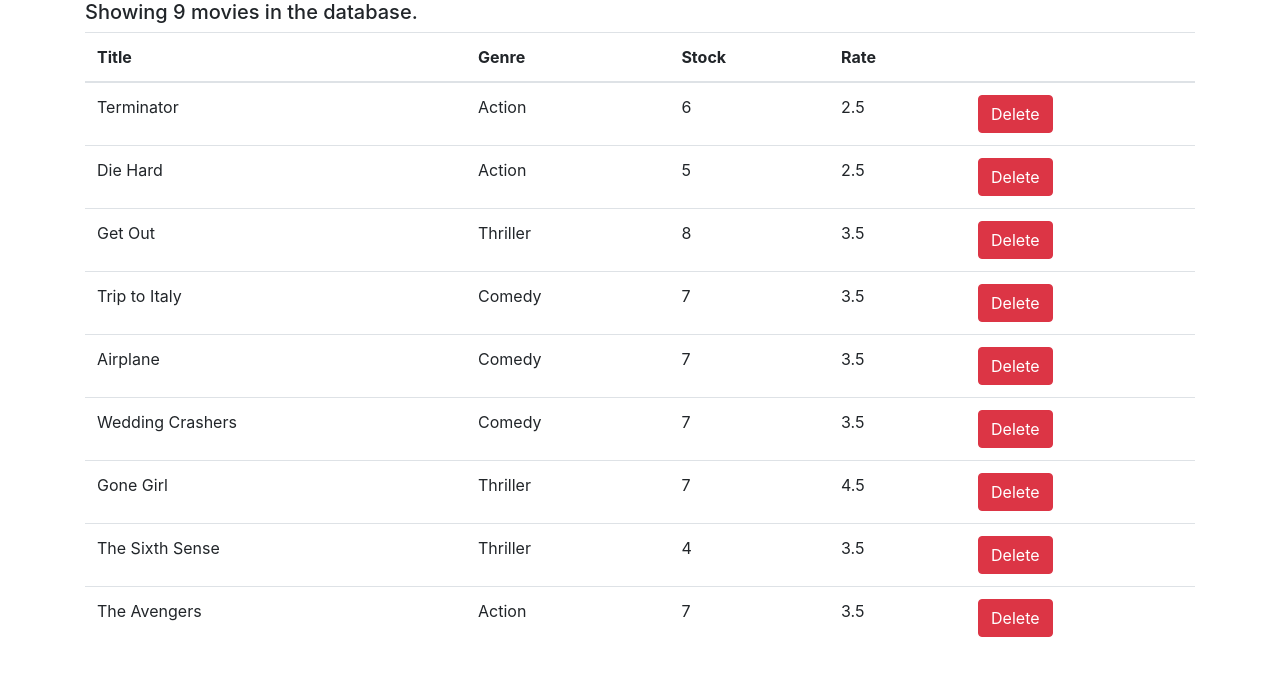
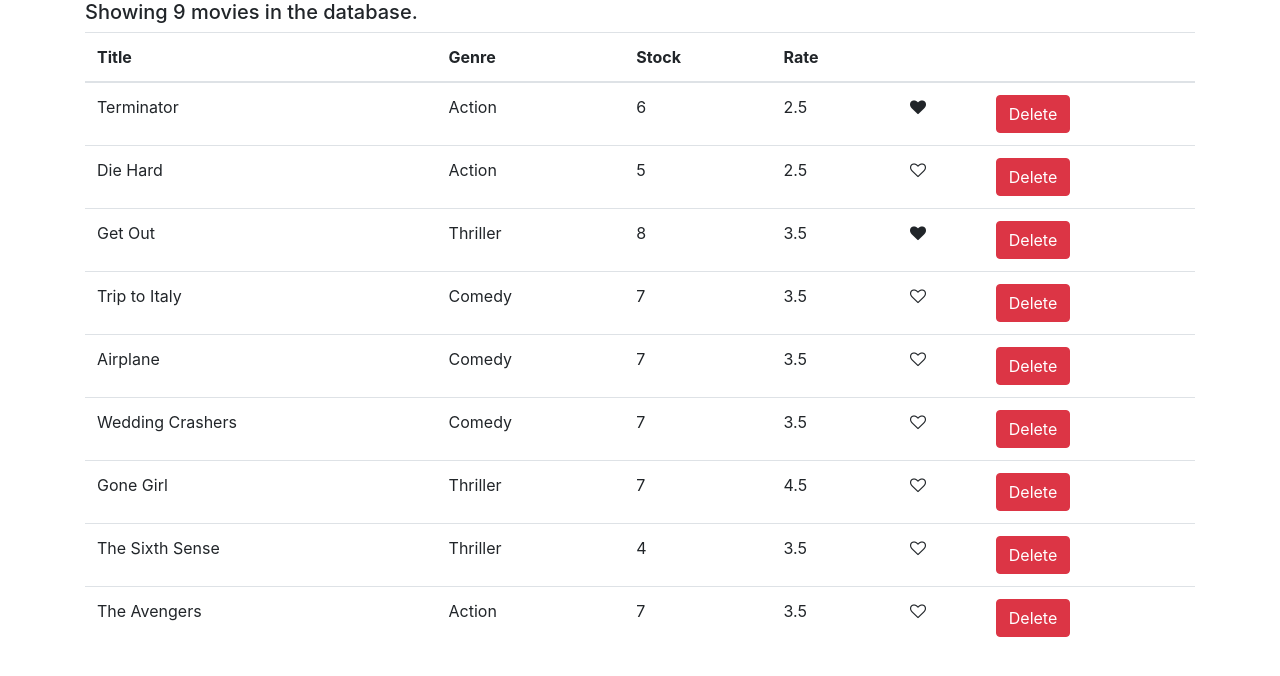
Before and after one commit to TVYDev/demo-vidly-web, a React (Create React App) app: page / in a window 1280 px wide. Shown: the top 676 px of the page. Built offline with nearby package versions, Linux system fonts and the light colour scheme.

Commit message:
added like component

```diff
--- /dev/null
+++ b/src/components/common/like.jsx
@@ -0,0 +1,20 @@
+import React, { Component } from "react";
+
+class Like extends Component {
+   render() {
+      let classes = "fa fa-heart";
+      if (!this.props.liked) {
+         classes += "-o";
+      }
+      return (
+         <i
+            style={{ cursor: "pointer" }}
+            className={classes}
+            aria-hidden="true"
+            onClick={this.props.onLike}
+         ></i>
+      );
+   }
+}
+
+export default Like;
--- a/src/components/movies.jsx
+++ b/src/components/movies.jsx
@@ -1,14 +1,23 @@
 import React from "react";
 import { getMovies } from "../services/fakeMovieService";
+import Like from "./common/like";
 
 class Movies extends React.Component {
-  state = { movies: getMovies() };
+   state = { movies: getMovies(), likes: [] };
 
    handleDeleteMovie = movieId => {
       const updatedMovieList = this.state.movies.filter(
          movie => movie._id !== movieId
       );
       this.setState({ movies: updatedMovieList });
+   };
+
+   handleLike = movie => {
+      let movies = [...this.state.movies];
+      const index = movies.indexOf(movie);
+      movies[index] = { ...movies[index] };
+      movies[index].liked = !movies[index].liked;
+      this.setState({ movies });
    };
 
    renderListOfMovies() {
@@ -22,6 +31,7 @@
                      <th scope="col">Stock</th>
                      <th scope="col">Rate</th>
                      <th scope="col"></th>
+                     <th scope="col"></th>
                   </tr>
                </thead>
                <tbody>
@@ -31,6 +41,13 @@
                         <td>{movie.genre.name}</td>
                         <td>{movie.numberInStock}</td>
                         <td>{movie.dailyRentalRate}</td>
+                        <td>
+                           <Like
+                              movieId={movie._id}
+                              liked={movie.liked}
+                              onLike={() => this.handleLike(movie)}
+                           />
+                        </td>
                         <td>
                            <button
                               type="button"
@@ -52,7 +69,9 @@
       return (
          <div>
             {this.state.movies.length > 0 && (
-          <h5>Showing {this.state.movies.length} movies in the database.</h5>
+               <h5>
+                  Showing {this.state.movies.length} movies in the database.
+               </h5>
             )}
             {this.state.movies.length === 0 && (
                <h5>There are no movies in the database.</h5>
--- a/src/services/fakeMovieService.js
+++ b/src/services/fakeMovieService.js
@@ -7,7 +7,8 @@
       genre: { _id: "5b21ca3eeb7f6fbccd471818", name: "Action" },
       numberInStock: 6,
       dailyRentalRate: 2.5,
-    publishDate: "2018-01-03T19:04:28.809Z"
+      publishDate: "2018-01-03T19:04:28.809Z",
+      liked: true
    },
    {
       _id: "5b21ca3eeb7f6fbccd471816",
@@ -21,7 +22,8 @@
       title: "Get Out",
       genre: { _id: "5b21ca3eeb7f6fbccd471820", name: "Thriller" },
       numberInStock: 8,
-    dailyRentalRate: 3.5
+      dailyRentalRate: 3.5,
+      liked: true
    },
    {
       _id: "5b21ca3eeb7f6fbccd471819",
```
Lines whose indentation alone changed are shown as unchanged.
